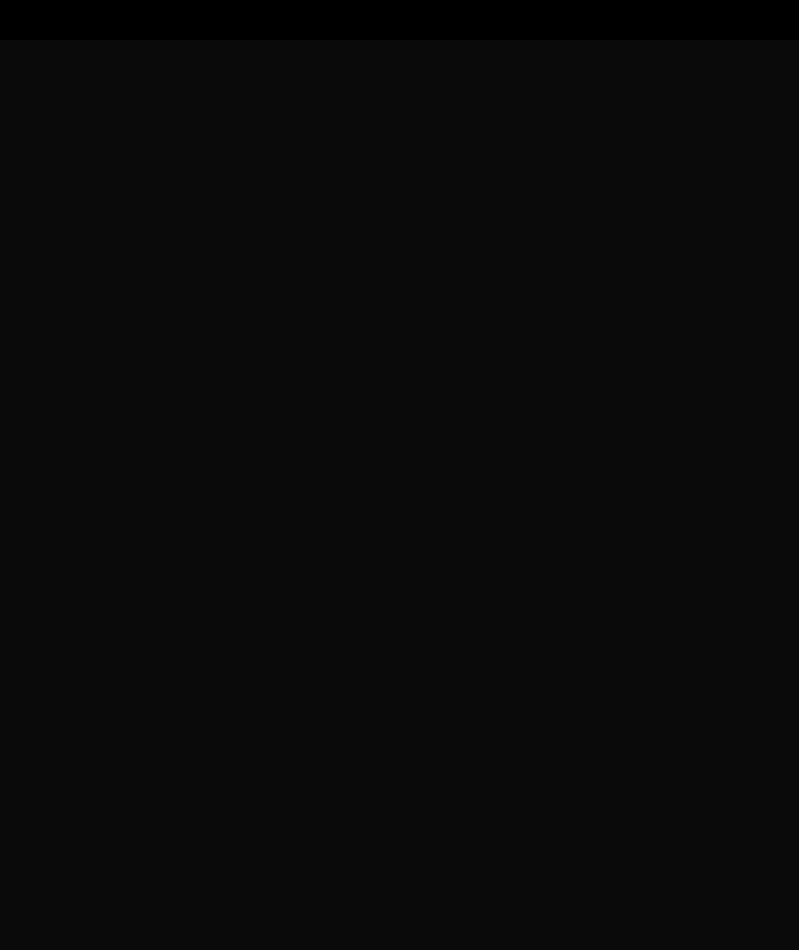
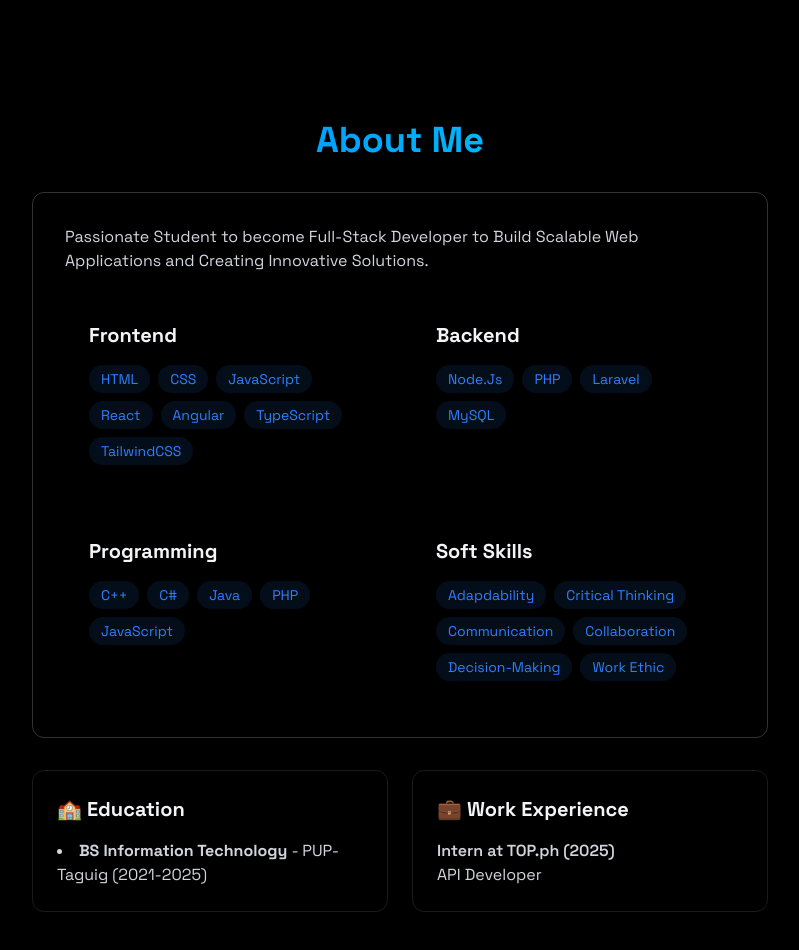
Before and after one commit to Tocmo-Jonnel/portfolio-mine, a React (Vite) app: page / in a window 1280 px wide. Shown: the part 760-1710 px from the top of the page, without its empty margins (240-1039 px from the left). Before the commit the page ends 800 px from the top, so only its background shows below. Built offline with nearby package versions, Linux system fonts and the light colour scheme.

Commit message:
add about section

```diff
--- a/src/App.jsx
+++ b/src/App.jsx
@@ -4,6 +4,7 @@
 import { Navbar } from './components/Navbar';
 import { MobileMenu } from './components/MobileMenu';
 import { Home } from './components/sections/Home';
+import { About } from './components/sections/About';
 import './index.css';
 
 function App() {
@@ -20,6 +21,7 @@
             <Navbar menuOpen={menuOpen} setMenuOpen={setMenuOpen} />
             <MobileMenu menuOpen={menuOpen} setMenuOpen={setMenuOpen} />
             <Home />
+            <About />
         </div>
     </>
   );
--- a/src/components/sections/About.jsx
+++ b/src/components/sections/About.jsx
@@ -0,0 +1,154 @@
+export const About = () => {
+
+    const frontendSkills = [
+        "HTML",
+        "CSS",
+        "JavaScript",
+        "React",
+        "Angular",
+        "TypeScript",
+        "TailwindCSS"
+    ];
+
+    const backendSkills = [
+        "Node.Js",
+        "PHP",
+        "Laravel",
+        "MySQL"
+    ];
+
+    const programmingSkills = [
+        "C++",
+        "C#",
+        "Java",
+        "PHP",
+        "JavaScript"
+    ];
+
+    const softSkills = [
+        "Adapdability",
+        "Critical Thinking",
+        "Communication",
+        "Collaboration",
+        "Decision-Making",
+        "Work Ethic"
+    ];
+
+    return (
+    <section id="about" className="min-h-screen flex items-center justify-center py-20">
+
+        <div className="max-w-3xl mx-auto px-4">
+
+            <h2 className="text-4xl font-bold mb-8 bg-gradient-to-r
+                from-blue-500 to-cyan-400 bg-clip-text text-transparent
+                text-center">
+                    About Me
+            </h2>
+
+            <div className="rounded-xl p-8 border-white/20 border hover:-translate-y-1 transition-all">
+
+                <p className="text-gray-300 mb-6">
+                    Passionate Student to become Full-Stack Developer
+                    to Build Scalable Web Applications and Creating Innovative
+                    Solutions.
+                </p>
+
+                <div className="grid grid-cols-1 md:grid-cols-2 gap-6">
+                    <div className="rounded-xl p-6 hover:-translate-y-1 transition-all">
+                        <h3 className="text-xl font-bold mb-4">Frontend</h3>
+                        <div className="flex flex-wrap gap-2">
+                            {frontendSkills.map((tech, key) => (
+                                <span
+                                    key={key}
+                                    className="bg-blue-500/10 text-blue-500 py-1
+                                        px-3 rounded-full text-sm
+                                        hover:bg-blue-500/20
+                                        hover:shadow-[0_2px_8px_rgba(59,130,2246,0.2)] transition">
+                                    {tech}
+                                </span>
+
+                            ))}
+                        </div>
+                    </div>
+
+                    <div className="rounded-xl p-6 hover:-translate-y-1 transition-all">
+                        <h3 className="text-xl font-bold mb-4">Backend</h3>
+                        <div className="flex flex-wrap gap-2">
+                            {backendSkills.map((tech, key) => (
+                                <span
+                                    key={key}
+                                    className="bg-blue-500/10 text-blue-500 py-1
+                                        px-3 rounded-full text-sm
+                                        hover:bg-blue-500/20
+                                        hover:shadow-[0_2px_8px_rgba(59,130,2246,0.2)] transition">
+                                    {tech}
+                                </span>
+
+                            ))}
+                        </div>
+                    </div>
+
+                    <div className="rounded-xl p-6 hover:-translate-y-1 transition-all">
+                        <h3 className="text-xl font-bold mb-4">Programming</h3>
+                        <div className="flex flex-wrap gap-2">
+                            {programmingSkills.map((tech, key) => (
+                                <span
+                                    key={key}
+                                    className="bg-blue-500/10 text-blue-500 py-1
+                                        px-3 rounded-full text-sm
+                                        hover:bg-blue-500/20
+                                        hover:shadow-[0_2px_8px_rgba(59,130,2246,0.2)] transition">
+                                    {tech}
+                                </span>
+
+                            ))}
+                        </div>
+                    </div>
+
+                    <div className="rounded-xl p-6 hover:-translate-y-1 transition-all">
+                        <h3 className="text-xl font-bold mb-4">Soft Skills</h3>
+                        <div className="flex flex-wrap gap-2">
+                            {softSkills.map((tech, key) => (
+                                <span
+                                    key={key}
+                                    className="bg-blue-500/10 text-blue-500 py-1
+                                        px-3 rounded-full text-sm
+                                        hover:bg-blue-500/20
+                                        hover:shadow-[0_2px_8px_rgba(59,130,2246,0.2)] transition">
+                                    {tech}
+                                </span>
+
+                            ))}
+                        </div>
+                    </div>
+                </div>
+            </div>
+
+            <div className="grid grid-cols-1 md:grid-cols-2 gap-6 mt-8">
+                <div className="p-6 rounded-xl border-white/10 border hover:-translate-y-1 transition-all">
+                    <h3 className="text-xl font-bold mb-4">🏫 Education</h3>
+                    <ul className="list-disc list-inside text-gray-300 space-y-2">
+                        <li>
+                            <strong> BS Information Technology </strong> - PUP-Taguig (2021-2025)
+                        </li>
+                    </ul>
+                </div>
+
+                <div className="p-6 rounded-xl border-white/10 border hover:-translate-y-1 transition-all">
+                    <h3 className="text-xl font-bold mb-4">💼 Work Experience</h3>
+                        <div className="space-y-4 text-gray-300">
+                            <div>
+                                <h4 className="font-semibold">
+                                    Intern at TOP.ph (2025)
+                                </h4>
+                                <p>
+                                    API Developer
+                                </p>
+                            </div>
+                        </div>
+                </div>
+            </div>
+        </div>
+    </section>
+    );
+}
--- a/src/components/sections/Home.jsx
+++ b/src/components/sections/Home.jsx
@@ -6,7 +6,7 @@
             <div className="text-center z-10 px-4">
 
                 <h1 className="text-5xl md:text-7xl font-bold mb-6
-                    bg-gradient-to-r from-blue-500 to-purple-600
+                    bg-gradient-to-r from-blue-500 to-cyan-400
                     bg-clip-text text-transparent leading-right">
                     Hi I'm Jonnel
                 </h1>
```
